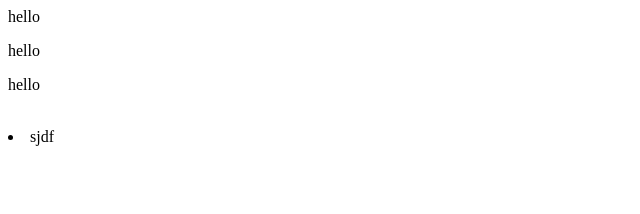
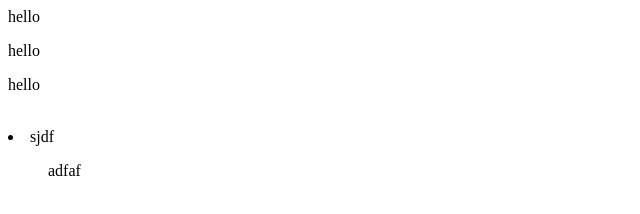
Before and after one commit to premsagar0228/Xperia, a plain HTML site: page login.html in a window 1280 px wide. Shown: the full height of the page, 0-640 px from the left. Drawn offline with Linux system fonts and the light colour scheme.

Commit message:
Update login.html

```diff
--- a/login.html
+++ b/login.html
@@ -7,6 +7,6 @@
 <br>
 
 <li>sjdf</li>
-
+   <ol>adfaf</ol>
 </body>
 </html>
```
